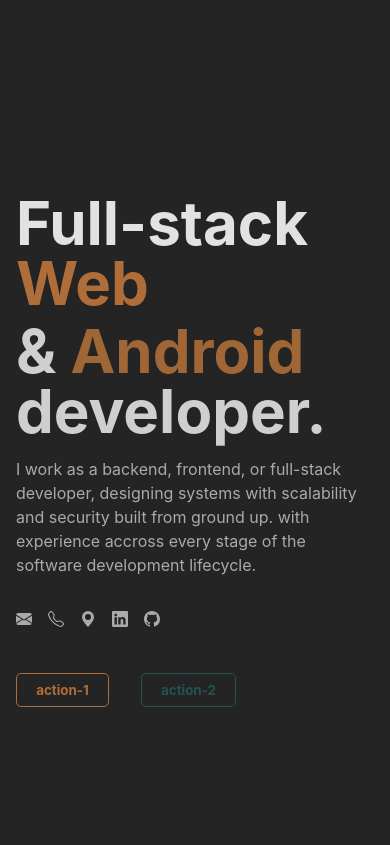
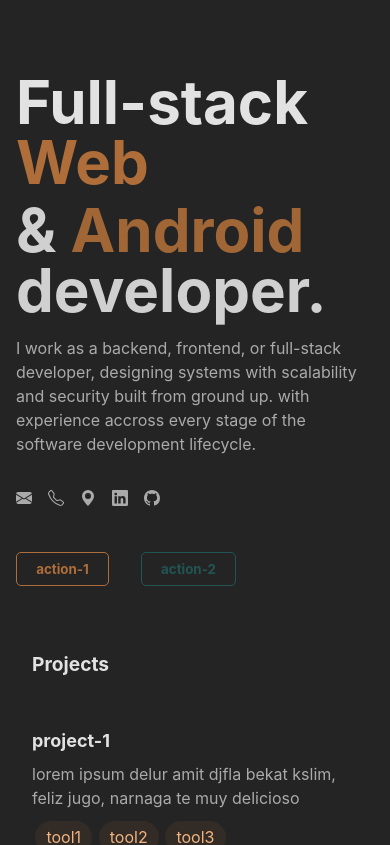
Before and after one commit to haftom-github/portfolio, a React (Vite) app: page / in a window 390 px wide. Shown: the top 845 px of the page. Built offline with nearby package versions, Linux system fonts and the light colour scheme.

Commit message:
completed scroll-snapping and added a custom hook useScreenSize

```diff
--- a/src/Components/Carousel.jsx
+++ b/src/Components/Carousel.jsx
@@ -10,6 +10,10 @@ const Carousel = ({ images }) => {
     const imageRef = useRef(null);
     const textRef = useRef(null);
     const seeMoreButtonRef = useRef(null);
+
+    useEffect(()=>{
+        setCurrentIndex(0);
+    }, [images])
 
     useEffect(() => {
         if (textRef.current.scrollWidth > textRef.current.clientWidth){
--- a/src/Components/Home/Project.jsx
+++ b/src/Components/Home/Project.jsx
@@ -1,14 +1,8 @@
-import { useState } from "react";
 import Tag from "./Tag";
-import { useEffect } from "react";
+import useScreenSize from "../../Hooks/useScreenSize";
 
 function Main({ project }){
-    const [screenWidth, setScreenWidth] = useState(window.innerWidth)
-    const handleResize = () => setScreenWidth(window.innerWidth)
-    useEffect(()=>{
-        window.addEventListener('resize', handleResize)
-        return  () => window.removeEventListener('resize', handleResize)
-    })
+    const screenWidth = useScreenSize();
     return (
         <div className="main">
             {screenWidth > 500
@@ -37,8 +31,9 @@ function Main({ project }){
 }
 
 function Project({ activeProject, setActiveProject, index, project }){
+    const screenWidth = useScreenSize()
     return (
-        <div className={activeProject === index ? "project active": "project"} onClick={()=>setActiveProject(index)}>
+        <div className={screenWidth >= 1100 && activeProject === index ? "project active": "project"} onClick={()=>setActiveProject(index)}>
             <Main project={project} />
         </div>
     )
--- /dev/null
+++ b/src/Hooks/useScreenSize.jsx
@@ -0,0 +1,13 @@
+import { useState, useEffect } from "react"
+
+const useScreenSize = () => {
+    const [screenSize, setScreenSize] = useState(window.innerWidth);
+    useEffect(() => {
+        const handleResize = () => setScreenSize(window.innerWidth)
+        window.addEventListener('resize', handleResize)
+        return () => window.removeEventListener('resize', handleResize)
+    }, [])
+    return screenSize;
+}
+
+export default useScreenSize;
--- a/src/Pages/Home.jsx
+++ b/src/Pages/Home.jsx
@@ -1,11 +1,14 @@
+import { useEffect, useState } from "react";
+import useScreenSize from "../Hooks/useScreenSize";
 import Hero from "../Components/Home/Hero";
 import Projects from "../Components/Home/Projects";
 import projects from "../assets/projects.json"
 
 function Home(){
+    const screenSize = useScreenSize()
     return (
         <>
-        <div className="ss-container">
+        <div className={screenSize >= 1100 ? "ss-container": ""}>
             <Hero />
             <Projects projects={projects} />
         </div>
--- a/src/simple.css
+++ b/src/simple.css
@@ -86,9 +86,9 @@
     height: 100vh;
 }
 
-.ss-section {
+.ss-container .ss-section {
     height: 100vh;
-    scroll-snap-align: start;
+    scroll-snap-align: center;
     padding-top: 0 !important;
     padding-bottom: 0 !important;
     margin-top: 0 !important;
```
